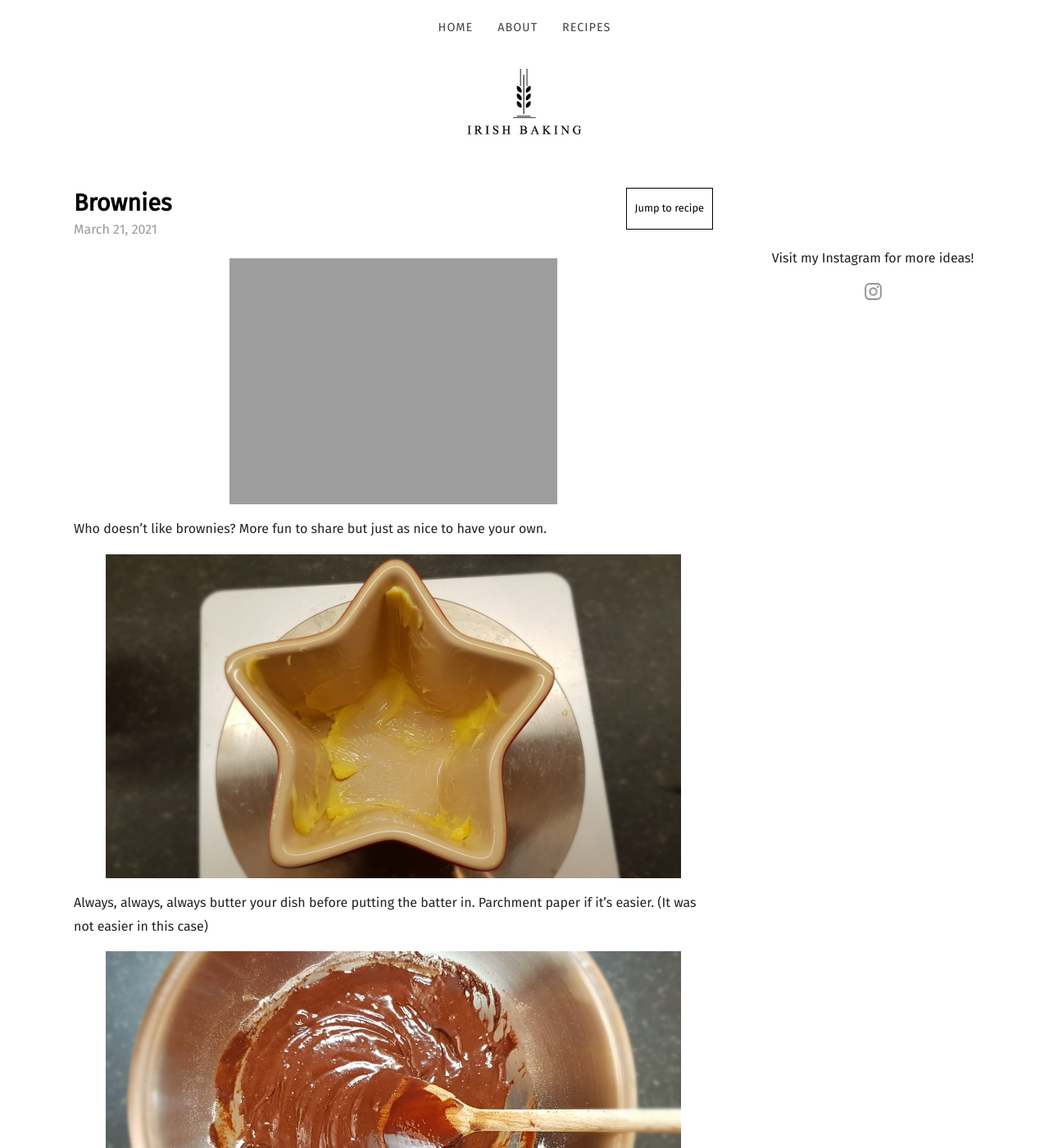
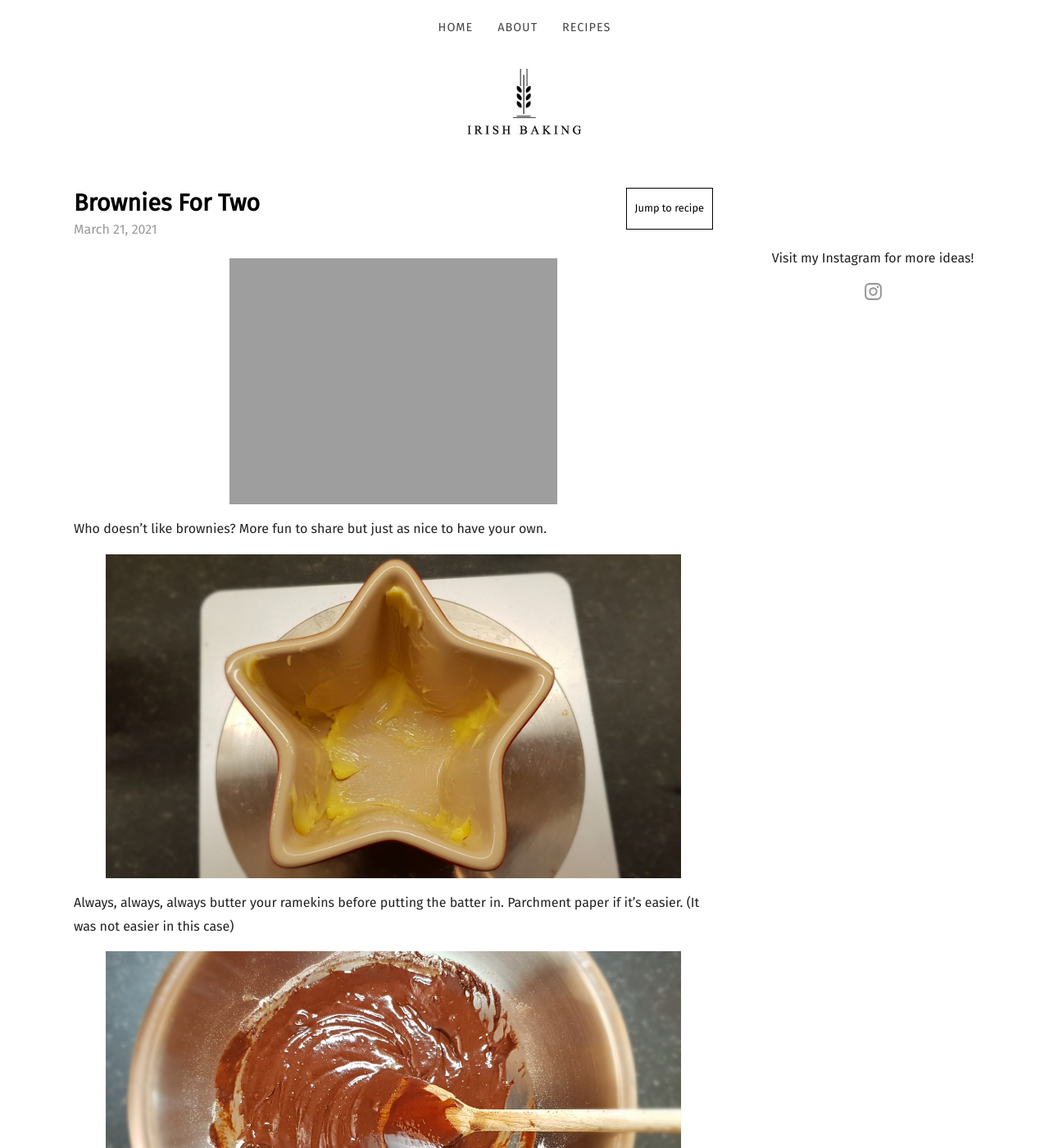
Before and after one commit to mcginleyireland/irishbaking.github.io, a Jekyll site: the page built from _posts/2021-03-21-brownies.md, in a window 1280 px wide and 1400 px high. Shown: the whole window at 82% size. Built offline with Jekyll 4.4.1, drawn with Linux system fonts in a browser that asks for light colours; nearby versions of some CDN libraries; some web fonts are replaced; part of the change alters nothing that is shown; some of the changed text lies outside the part shown.

Commit message:
Updating the brownie recipe.

```diff
--- a/_posts/2021-03-21-brownies.md
+++ b/_posts/2021-03-21-brownies.md
@@ -1,12 +1,13 @@
 ---
 date: 2021-03-21
-title: Brownies
+title: Brownies For Two
 categories:
   - Brownies
+  - Deserts For Two
 featured_image: https://irishbaking.ie/images/Deserts_For_Two/Brownies/Image_4.jpg
 recipe:
   servings: 2 Brownies
-  prep: 5 minutes
+  prep: 20 minutes
   cook: 40 minutes
   ingredients_markdown: |-
     **Brownies**
@@ -26,17 +27,19 @@ recipe:
     3. Mix together on high speed the egg and the sugar until well combined.
     4. Fold in gently the now cooled butter and chocolate into the egg and sugar bowl.
     5. Fold in the sifted cocoa powder and the plain flour into the mix.
+    6. Add the mixture to your buttered ramekins.
 
     **Bake**
 
-    1.
+    1. Bake for 20-30 mins at 180°C (360°F).
+    2. Once out of the oven, leave in the ramekin until cooled. (Believe me... it will fall apart!)
 
 ---
 Who doesn't like brownies? More fun to share but just as nice to have your own.
 
 ![Cake](https://irishbaking.ie/images/Deserts_For_Two/Brownies/Image_1.jpg)
 
-Always, always, always butter your dish before putting the batter in. Parchment paper if it's easier. (It was not easier in this case)
+Always, always, always butter your ramekins before putting the batter in. Parchment paper if it's easier. (It was not easier in this case)
 
 ![Cake](https://irishbaking.ie/images/Deserts_For_Two/Brownies/Image_2.jpg)
 
```
